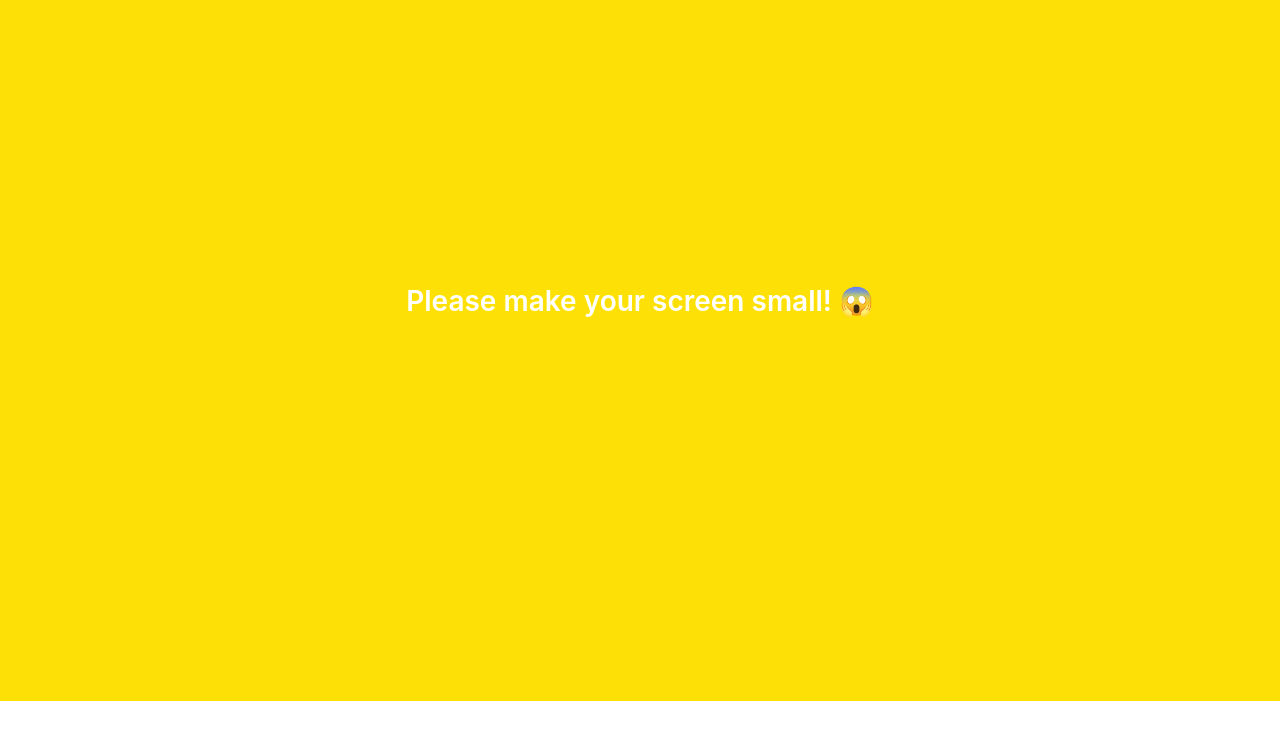
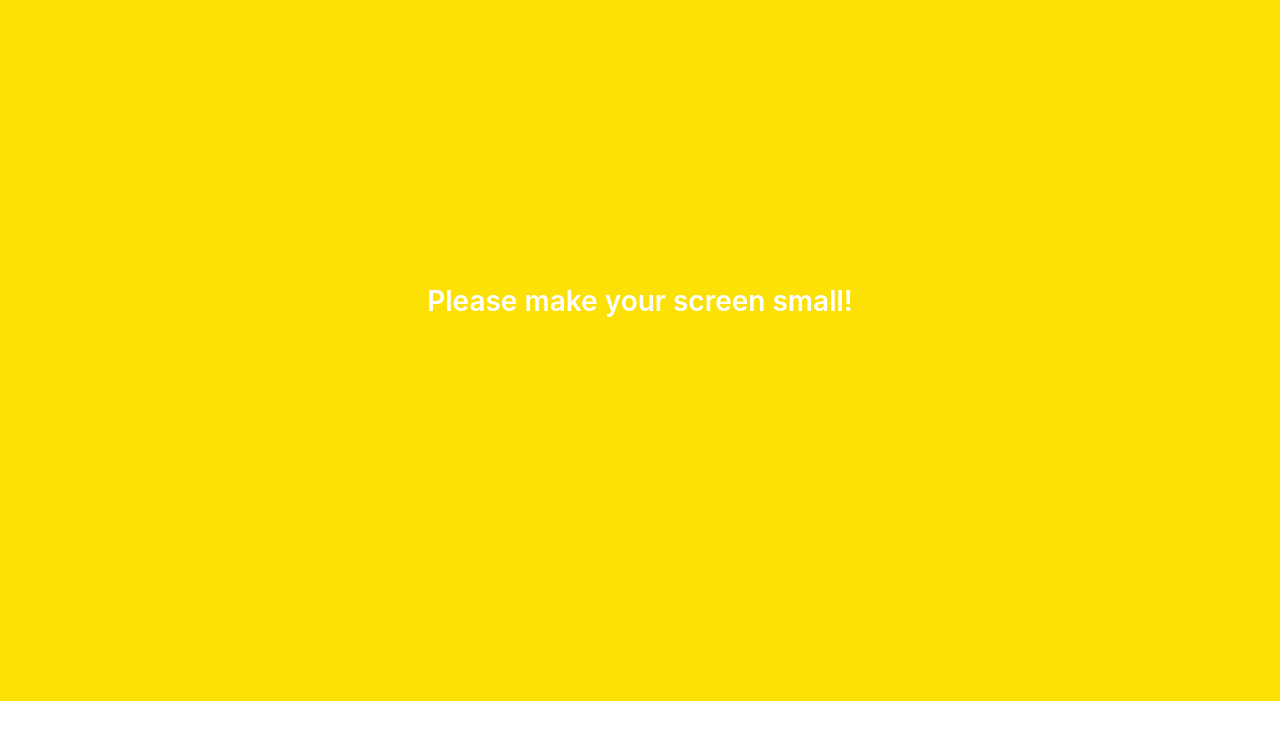
Before and after one commit to showxhsl/KakaoClone-v2, a plain HTML site: page chat.html in a window 1280 px wide. Shown: the part 99-838 px from the top of the page. Drawn offline with Linux system fonts and the light colour scheme; a web font is replaced by a local one.

Commit message:
Update chat.html

```diff
--- a/chat.html
+++ b/chat.html
@@ -103,7 +103,7 @@
       </div>
     </div>
     <div class="bigScreen">
-      <span class="bigScreen__text">Please make your screen small! 😱</span>
+      <span class="bigScreen__text">Please make your screen small!</span>
     </div>
   </body>
 </html>
```
